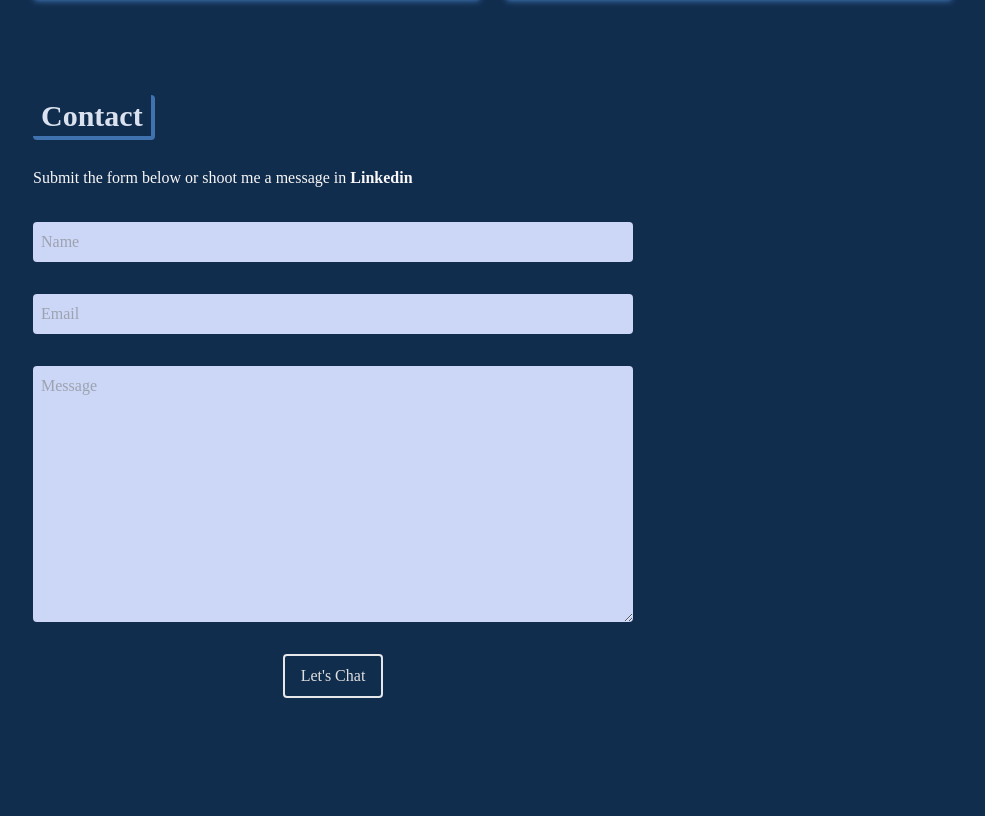
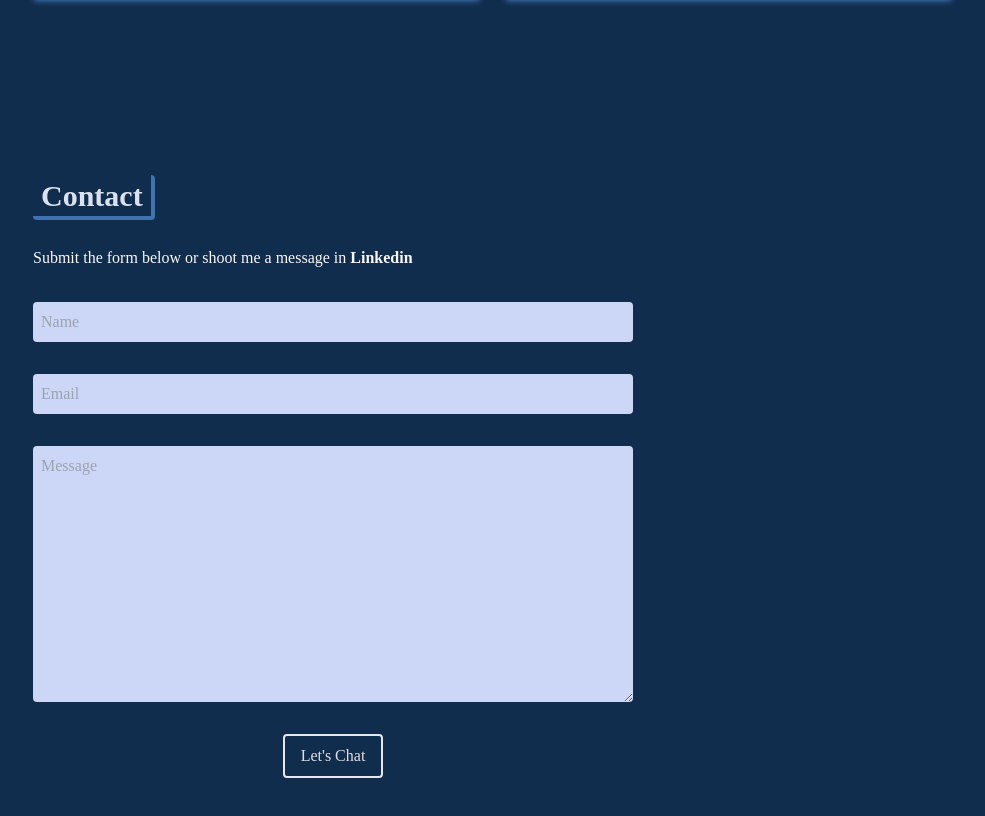
Before and after one commit to Alixchau/Portfolio-React, a React (Create React App) app: page / in a window 1280 px wide. Shown: the part 3120-3936 px from the top of the page, without its empty margins (199-1184 px from the left). Built offline with nearby package versions, Linux system fonts and the light colour scheme; the HTML template or start-up script is replaced by a standard one.

Commit message:
revise on contact page padding

```diff
--- a/src/components/Contact.jsx
+++ b/src/components/Contact.jsx
@@ -2,7 +2,7 @@ import React from 'react'
 
 const Contact = () => {
   return (
-    <div name='contact' className='w-full h-screen bg-[#112D4E]  py-40 md:pt-3'>
+    <div name='contact' className='w-full h-screen bg-[#112D4E] pt-40  md:pt-3'>
       <div className='max-w-[1000px] mx-auto px-10 flex flex-col justify-center h-full md:ml-[15vw]'>
       <form action='https://getform.io/f/02d14b7c-a009-43b7-802d-f6f4acc61a14' method='POST' className='flex flex-col max-w-[600px] w-full '>
         <div>
--- a/src/components/Projects.jsx
+++ b/src/components/Projects.jsx
@@ -10,7 +10,7 @@ import Mysql from '../assets/mysql.png'
 
 const Projects = () => {
   return (
-    <div name='projects' className='w-full md:h-screen bg-[#112D4E] pt-40 md:pt-3'>
+    <div name='projects' className='w-full md:h-screen bg-[#112D4E] pt-20 md:pt-3'>
       {/* Container */}
       <div className='max-w-[1000px] mx-auto px-10 flex flex-col justify-center h-full md:ml-[15vw]'>
         <div>
```
